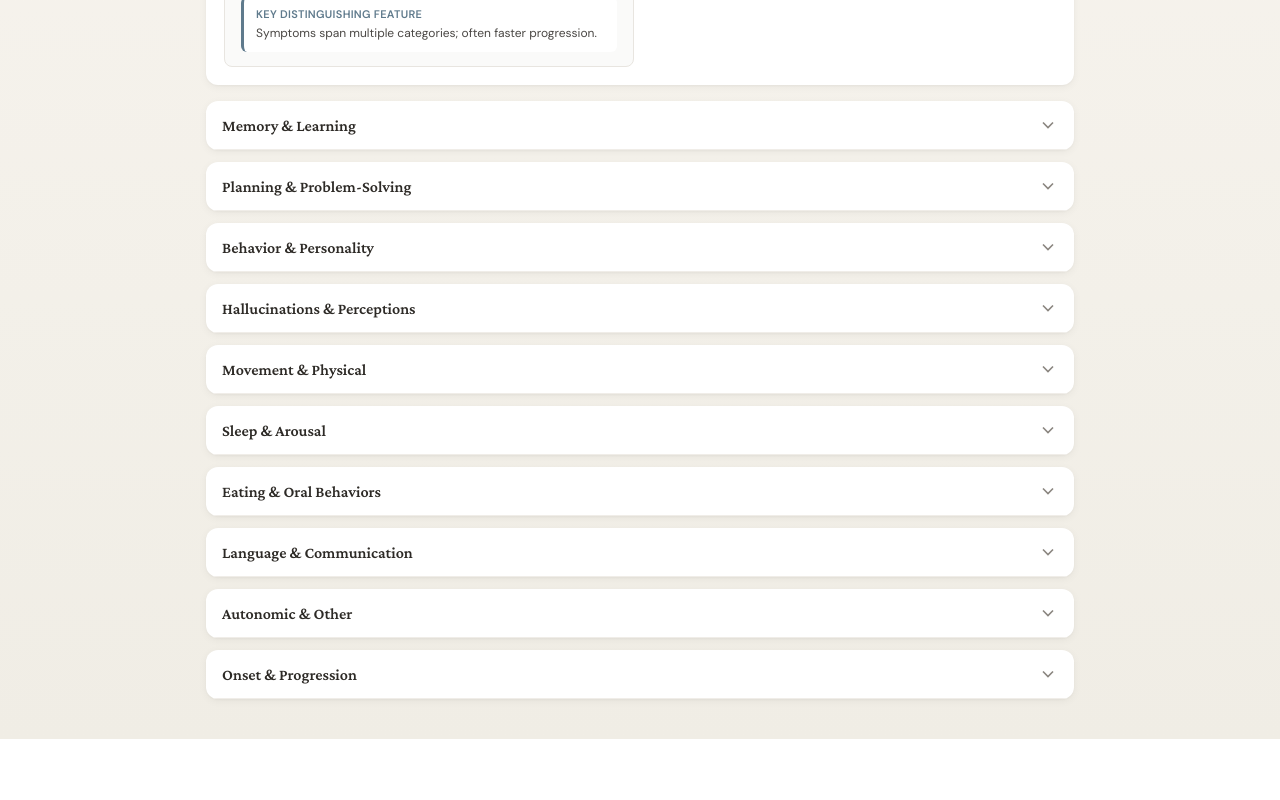
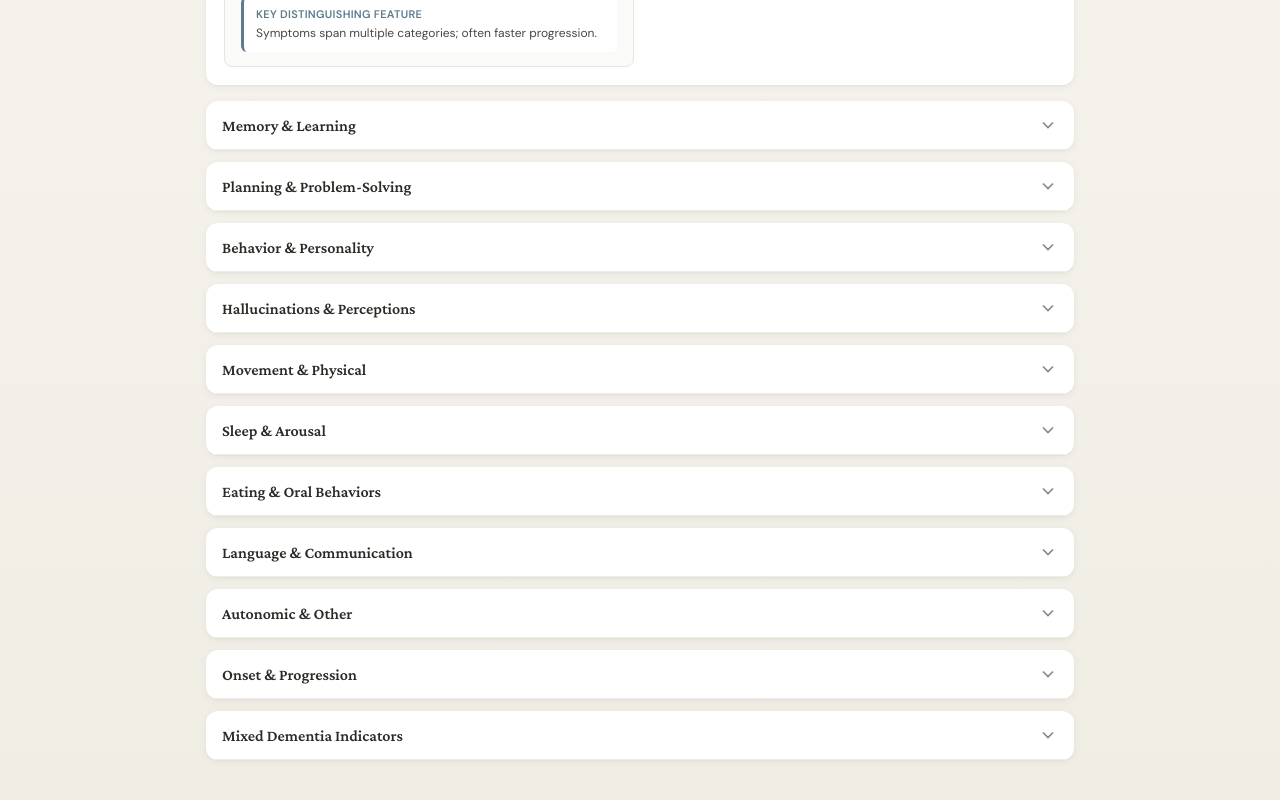
Before and after one commit to ajhinojosa/dementia-diagnostic, a React (Vite) app: page / in a window 1280 px wide. Shown: the part 724-1524 px from the top of the page. Before the commit the page ends 1463 px from the top, so only its background shows below. Built offline with nearby package versions, Linux system fonts and the light colour scheme.

Commit message:
Add comprehensive Mixed Dementia indicators with 10 new discriminating symptoms based on peer-reviewed research

```diff
--- a/src/App.jsx
+++ b/src/App.jsx
@@ -60,16 +60,16 @@ const globalSymptoms = [
     id: "exec1",
     category: "Planning & Problem-Solving",
     text: "Difficulty managing finances, paying bills, or following multi-step instructions",
-    types: ["alzheimers", "vascular"],
-    evidence: "NIA-AA criteria (AD); executive dysfunction prominent early in vascular dementia",
+    types: ["alzheimers", "vascular", "mixed"],
+    evidence: "NIA-AA criteria (AD); executive dysfunction prominent early in vascular dementia; common in mixed",
     discriminating: false
   },
   {
     id: "exec2",
     category: "Planning & Problem-Solving",
     text: "Trouble organizing, planning ahead, or sequencing tasks (e.g., following a recipe)",
-    types: ["alzheimers", "vascular", "ftd"],
-    evidence: "Common across types; dysexecutive profile is one of 6 bvFTD diagnostic features",
+    types: ["alzheimers", "vascular", "ftd", "mixed"],
+    evidence: "Common across types; dysexecutive profile is one of 6 bvFTD diagnostic features; prominent in mixed",
     discriminating: false
   },
   {
@@ -126,8 +126,8 @@ const globalSymptoms = [
     id: "beh5",
     category: "Behavior & Personality",
     text: "Shows profound apathy - loss of initiative, motivation, and interest in previous activities",
-    types: ["ftd", "vascular"],
-    evidence: "Core bvFTD feature; apathy early in vascular dementia vs. later in AD",
+    types: ["ftd", "vascular", "mixed"],
+    evidence: "Core bvFTD feature; apathy early in vascular dementia vs. later in AD; common in mixed presentations",
     discriminating: false
   },
   {
@@ -202,8 +202,8 @@ const globalSymptoms = [
     id: "mov4",
     category: "Movement & Physical",
     text: "Frequent falls or balance problems",
-    types: ["lewy", "vascular"],
-    evidence: "DLB Consortium - falls common; gait/balance deficits in subcortical vascular dementia",
+    types: ["lewy", "vascular", "mixed"],
+    evidence: "DLB Consortium - falls common; gait/balance deficits in subcortical vascular dementia; common in mixed with vascular component",
     discriminating: false
   },
   {
@@ -338,8 +338,8 @@ const globalSymptoms = [
     id: "auto2",
     category: "Autonomic & Other",
     text: "New or worsening urinary incontinence (not explained by other conditions)",
-    types: ["vascular"],
-    evidence: "Subcortical vascular dementia clinical features; frontal circuit involvement",
+    types: ["vascular", "mixed"],
+    evidence: "Subcortical vascular dementia clinical features; frontal circuit involvement; common in mixed with vascular",
     discriminating: false
   },
   {
@@ -381,7 +381,7 @@ const globalSymptoms = [
     category: "Onset & Progression",
     text: "Progression seems faster than typical (decline over months rather than years)",
     types: ["lewy", "vascular", "mixed"],
-    evidence: "DLB often more rapid than AD; vascular events cause acute declines",
+    evidence: "DLB often more rapid than AD; vascular events cause acute declines; mixed pathology accelerates decline",
     discriminating: false
   },
   {
@@ -390,6 +390,88 @@ const globalSymptoms = [
     text: "Behavior or personality changes appeared BEFORE memory problems",
     types: ["ftd"],
     evidence: "bvFTD diagnostic criteria - behavioral symptoms precede memory impairment",
+    discriminating: true
+  },
+
+  // MIXED DEMENTIA INDICATORS
+  {
+    id: "mixed1",
+    category: "Mixed Dementia Indicators",
+    text: "Has BOTH gradual memory decline AND sudden worsening episodes (combines both patterns)",
+    types: ["mixed"],
+    evidence: "Alzheimer's Association; Neurology 2007 - mixed pathology shows both AD gradual + vascular stepwise patterns",
+    discriminating: true
+  },
+  {
+    id: "mixed2",
+    category: "Mixed Dementia Indicators",
+    text: "Memory problems AND executive dysfunction (planning, organizing) both appeared prominently and early",
+    types: ["mixed"],
+    evidence: "Neurology 2014 - combined amnestic + dysexecutive profile suggests AD + vascular pathology",
+    discriminating: true
+  },
+  {
+    id: "mixed3",
+    category: "Mixed Dementia Indicators",
+    text: "Has multiple cardiovascular risk factors (high blood pressure, diabetes, high cholesterol, heart disease) AND typical memory symptoms",
+    types: ["mixed", "vascular"],
+    evidence: "Lancet Neurology 2019; Alzheimer's Association - vascular risk factors + AD symptoms suggest mixed etiology",
+    discriminating: true
+  },
+  {
+    id: "mixed4",
+    category: "Mixed Dementia Indicators",
+    text: "Decline is noticeably faster than expected for someone with Alzheimer's alone",
+    types: ["mixed"],
+    evidence: "JAMA Neurology 2015 - autopsy studies show mixed pathology accelerates cognitive decline vs. AD alone",
+    discriminating: true
+  },
+  {
+    id: "mixed5",
+    category: "Mixed Dementia Indicators",
+    text: "Shows features of multiple dementia types simultaneously (e.g., AD-like memory loss + vascular-like attention problems + movement symptoms)",
+    types: ["mixed"],
+    evidence: "Alzheimer's Research UK; Nat Rev Neurol 2016 - overlapping symptom domains suggest multiple pathologies",
+    discriminating: true
+  },
+  {
+    id: "mixed6",
+    category: "Mixed Dementia Indicators",
+    text: "Has history of stroke or TIA AND also shows gradual progressive memory decline typical of Alzheimer's",
+    types: ["mixed"],
+    evidence: "NINDS-AIREN + NIA-AA combined criteria; vascular history + AD progression pattern = mixed dementia",
+    discriminating: true
+  },
+  {
+    id: "mixed7",
+    category: "Mixed Dementia Indicators",
+    text: "Brain imaging (MRI/CT) showed BOTH significant atrophy (shrinkage) AND vascular changes (white matter disease, small strokes)",
+    types: ["mixed"],
+    evidence: "Neurology 2018 - neuroimaging showing combined AD + vascular pathology strongly predicts mixed dementia",
+    discriminating: true
+  },
+  {
+    id: "mixed8",
+    category: "Mixed Dementia Indicators",
+    text: "Memory problems worsened significantly after a stroke, heart surgery, or cardiac event",
+    types: ["mixed", "vascular"],
+    evidence: "JAMA 2012 - post-stroke cognitive decline often reveals underlying AD pathology; common mixed presentation",
+    discriminating: true
+  },
+  {
+    id: "mixed9",
+    category: "Mixed Dementia Indicators",
+    text: "Symptoms span multiple categories that don't fit neatly into one dementia type",
+    types: ["mixed"],
+    evidence: "Alzheimer's Association diagnostic guidelines - atypical or multi-domain presentation suggests mixed pathology",
+    discriminating: false
+  },
+  {
+    id: "mixed10",
+    category: "Mixed Dementia Indicators",
+    text: "Age 80+ with dementia symptoms (mixed pathology is most common at advanced ages)",
+    types: ["mixed"],
+    evidence: "Rush Memory & Aging Project; Lancet 2017 - autopsy studies show 50%+ of dementia in 80+ has mixed pathology",
     discriminating: true
   }
 ];
```
